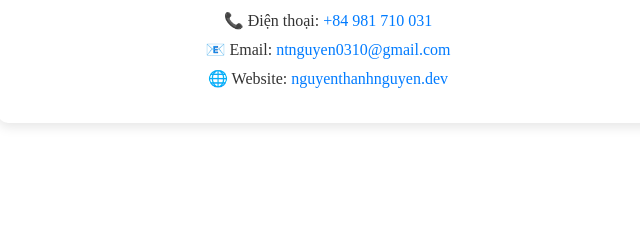
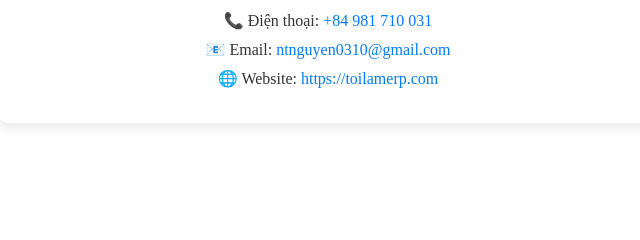
Before and after one commit to ntnfit/gt.chatbot.github.io, a plain HTML site: page index.html in a window 1280 px wide. Shown: the part 230-470 px from the top of the page, 312-952 px from the left. Drawn offline with Linux system fonts and the light colour scheme.

Commit message:
Update website link in contact information

```diff
--- a/index.html
+++ b/index.html
@@ -134,7 +134,7 @@
     <div class="contact-info">
       📞 Điện thoại: <a href="tel:+84987654321">+84 981 710 031</a><br>
       📧 Email: <a href="mailto:ntnguyen0310@gmail.com">ntnguyen0310@gmail.com</a><br>
-      🌐 Website: <a href="https://toilamerp.com" target="_blank">nguyenthanhnguyen.dev</a>
+      🌐 Website: <a href="https://toilamerp.com" target="_blank">https://toilamerp.com</a>
     </div>
   </div>
 
```
